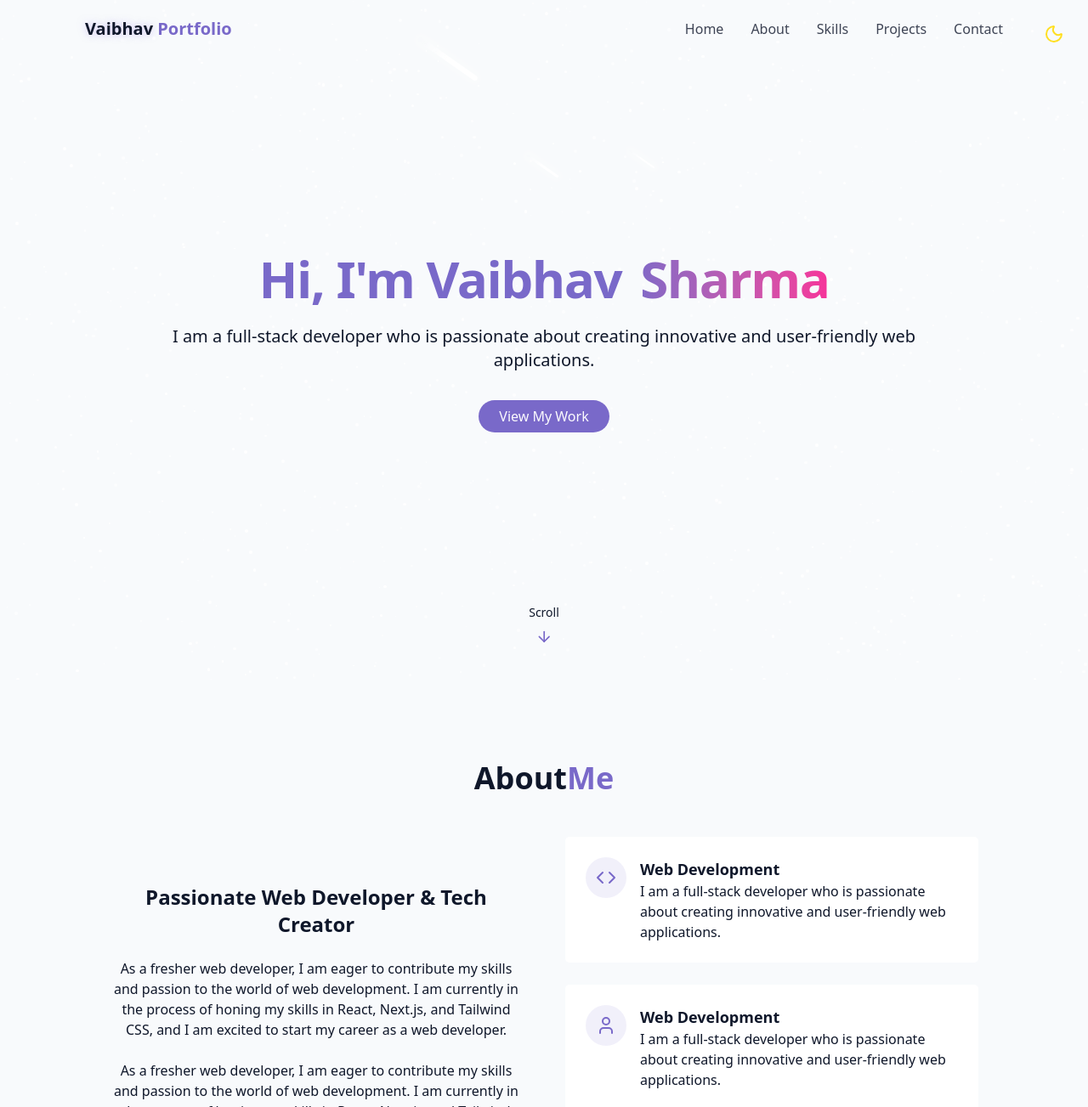
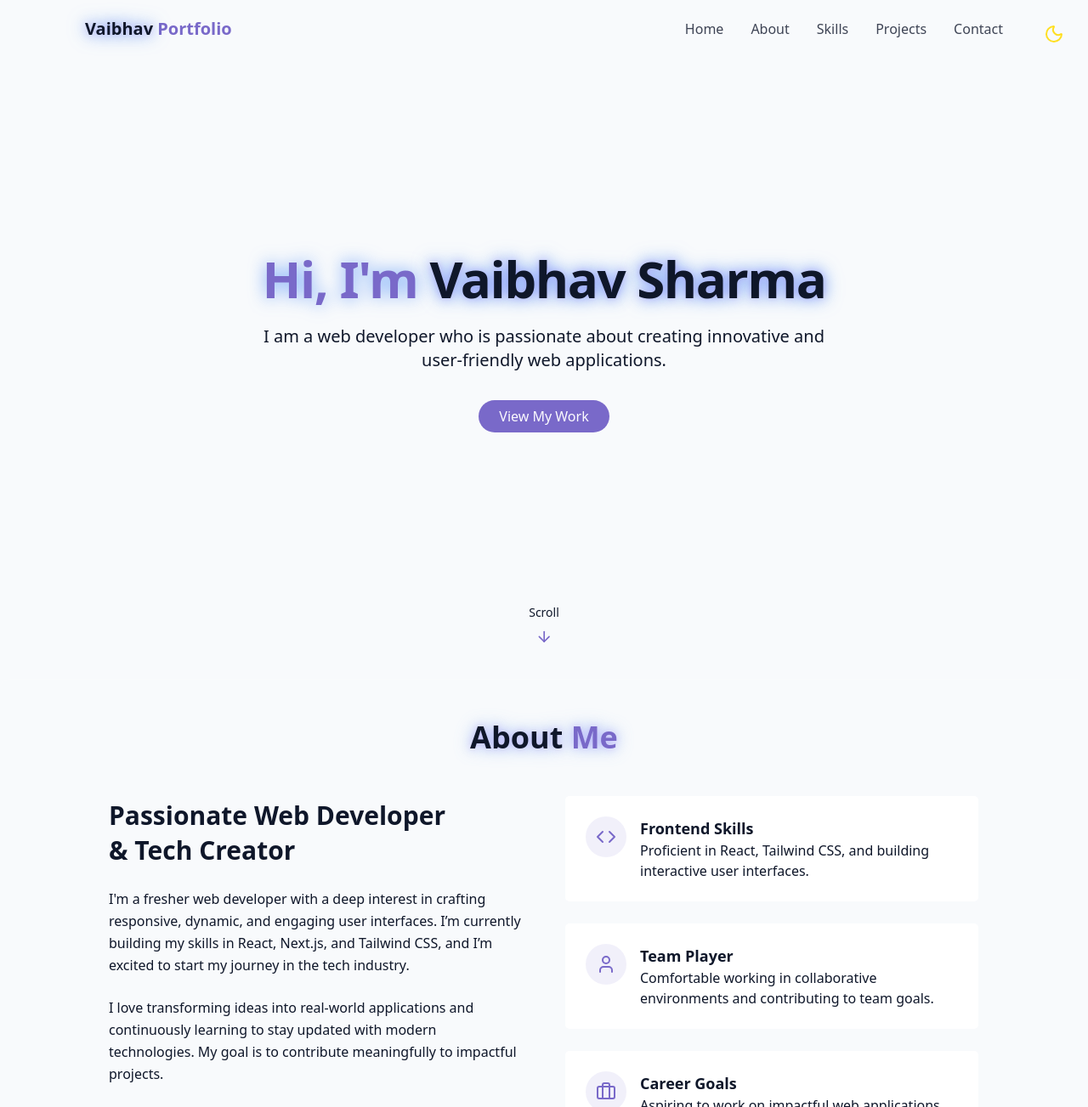
Before and after one commit to proCoderVS/Portfolio1, a React (Vite) app: page / in a window 1280 px wide. Shown: the top 1303 px of the page at 85% size. Built offline with nearby package versions, Linux system fonts and the light colour scheme.

Commit message:
third commit

```diff
--- a/src/components/AboutSection.jsx
+++ b/src/components/AboutSection.jsx
@@ -1,31 +1,41 @@
-import { Briefcase } from "lucide-react";
-import { Code } from "lucide-react";
-import { Github } from "lucide-react";
-import { Linkedin } from "lucide-react";
-import { User } from "lucide-react";
+import { Briefcase, Code, Github, Linkedin, User } from "lucide-react";
+import resume from "../assets/Vaibhav_Sharma_Resume_.pdf";
+
 export const AboutSection = () => {
-    return <section id="about" className="py-24 px-4 relative">
-        {" "}
+  return (
+    <section id="about" className="py-12 px-4 relative bg-secondary/30 rounded-xl shadow-[0_0_30px_rgba(255,255,255,0.2)] ring-1 ring-white/10">
       <div className="container mx-auto max-w-5xl">
-            <h2 className="text-3xl md:text-4xl font-bold mb-12 text-center" >
-                About<span className="text-primary">Me</span>
+        <h2 className="text-glow drop-shadow-[0_0_10px_rgba(59,130,246,0.4)] text-3xl md:text-4xl font-bold mb-12 text-center">
+          About <span className="text-primary">Me</span>
         </h2>
 
-            <div className="grid grid-cols-1 md:grid-cols-2 gap-12 items-center">
-                <div className="space-y-6">
-                    <h3 className="text-2xl semibold font-bold">Passionate Web Developer & Tech Creator</h3>
-                    <p className="text-muted-foreground">
-                        As a fresher web developer, I am eager to contribute my skills and passion to the world of web development. I am currently in the process of honing my skills in React, Next.js, and Tailwind CSS, and I am excited to start my career as a web developer.
+        <div className="grid grid-cols-1 md:grid-cols-2 gap-12 items-start md:items-center">
+          {/* LEFT TEXT SECTION */}
+          <div className="space-y-6 text-left max-w-prose mx-auto md:mx-0">
+            <h3 className="text-2xl md:text-3xl font-bold leading-snug">
+              Passionate Web Developer <br className="hidden sm:block" /> & Tech Creator
+            </h3>
+            <p className="text-muted-foreground leading-relaxed">
+              I'm a fresher web developer with a deep interest in crafting responsive, dynamic, and engaging user interfaces. I’m currently building my skills in React, Next.js, and Tailwind CSS, and I’m excited to start my journey in the tech industry.
             </p>
-                    <p className="text-muted-foreground">
-                        As a fresher web developer, I am eager to contribute my skills and passion to the world of web development. I am currently in the process of honing my skills in React, Next.js, and Tailwind CSS, and I am excited to start my career as a web developer.
+            <p className="text-muted-foreground leading-relaxed">
+              I love transforming ideas into real-world applications and continuously learning to stay updated with modern technologies. My goal is to contribute meaningfully to impactful projects.
             </p>
-                    <div className="flex flex-col sm:flex-row gap-4 pt-4 justify-center">
-                        <a href="contact" className="cosmic-button">{" "}Get In Touch</a>
-                        <a href="" className="px-6 py-2 rounded-full border border-primary hover:bg-primary/10 transition-colors ">{" "}Download CV</a>
+
+            <div className="flex flex-col sm:flex-row gap-4 pt-4">
+              <a href="#contact" className="cosmic-button">Get In Touch</a>
+             <a
+                href={resume}
+                download="Vaibhav_Sharma_Resume_.pdf"
+                className="px-6 py-2 rounded-full border border-primary hover:bg-primary/10 transition-colors"
+                    >
+            Download CV
+            </a>
+
             </div>
           </div>
 
+          {/* RIGHT ICON CARDS */}
           <div className="grid grid-cols-1 gap-6">
             <div className="gradient-border p-6 card-hover">
               <div className="flex items-start gap-4">
@@ -33,37 +43,37 @@ export const AboutSection = () => {
                   <Code className="h-6 w-6 text-primary" />
                 </div>
                 <div className="text-left">
-                                <h4 className="font-semibold text-lg">Web Development</h4>
+                  <h4 className="font-semibold text-lg">Frontend Skills</h4>
                   <p className="text-muted-foreground">
-                                    I am a full-stack developer who is passionate about creating innovative and user-friendly web applications.
+                    Proficient in React, Tailwind CSS, and building interactive user interfaces.
                   </p>
                 </div>
               </div>
             </div>
+
             <div className="gradient-border p-6 card-hover">
               <div className="flex items-start gap-4">
                 <div className="p-3 rounded-full bg-primary/10">
                   <User className="h-6 w-6 text-primary" />
-
                 </div>
                 <div className="text-left">
-                                <h4 className="font-semibold text-lg">Web Development</h4>
+                  <h4 className="font-semibold text-lg">Team Player</h4>
                   <p className="text-muted-foreground">
-                                    I am a full-stack developer who is passionate about creating innovative and user-friendly web applications.
+                    Comfortable working in collaborative environments and contributing to team goals.
                   </p>
                 </div>
               </div>
             </div>
+
             <div className="gradient-border p-6 card-hover">
               <div className="flex items-start gap-4">
                 <div className="p-3 rounded-full bg-primary/10">
                   <Briefcase className="h-6 w-6 text-primary" />
-
                 </div>
                 <div className="text-left">
-                                <h4 className="font-semibold text-lg">Web Development</h4>
+                  <h4 className="font-semibold text-lg">Career Goals</h4>
                   <p className="text-muted-foreground">
-                                    I am a full-stack developer who is passionate about creating innovative and user-friendly web applications.
+                    Aspiring to work on impactful web applications and continuously improve my skills.
                   </p>
                 </div>
               </div>
@@ -71,5 +81,6 @@ export const AboutSection = () => {
           </div>
         </div>
       </div>
-    </section>;
+    </section>
+  );
 };
--- a/src/components/ContactSection.jsx
+++ b/src/components/ContactSection.jsx
@@ -1,4 +1,5 @@
-import { Instagram, Linkedin, Mail, MapPin, Phone, Send, Twitter } from "lucide-react";
+import { Instagram, Linkedin, Mail, MapPin, Phone, Send, Twitter, } from "lucide-react";
+import { Laptop2 as LeetcodeIcon } from "lucide-react";
 import { cn } from "@/lib/util";
 import { toast, ToastContainer } from 'react-toastify';
 import 'react-toastify/dist/ReactToastify.css';
@@ -15,12 +16,15 @@ export const ContactSection = () => {
     }, 1500);
 };
   return (
-<section id="contact" className="scroll-mt-24 py-24 px-4 relative bg-secondry/30">
+<section id="contact" className="py-12 px-4 relative bg-secondary/30 rounded-xl shadow-[0_0_30px_rgba(255,255,255,0.2)] ring-1 ring-white/10">
             <div className="container mx-auto max-w-5xl">
                 <h2 className="text-3xl md:text-4xl font-bold mb-12 text-center">
-                    Get In <span className="text-primary">Touch</span>
+                    <h2 className="text-3xl md:text-4xl font-bold text-center text-white drop-shadow-[0_0_10px_rgba(59,130,246,0.4)] mb-2">
+  Get In <span className="text-primary drop-shadow-[0_0_10px_rgba(59,130,246,0.7)]">Touch</span>
+</h2>
+
                 </h2>
-                <p className="text-center text-muted-foreground mb-12 max-w-2xl mx-auto">
+                <p className="text-lg md:text-xl text-muted-foreground mb-12 max-w-2xl mx-auto opacity-0 animate-fade-in-delay-3">
                     If you have any inquiries or would like to collaborate on a project, please don't hesitate to reach out.
                     I'm always open to new opportunities and discussions.
                 </p>
@@ -36,8 +40,8 @@ export const ContactSection = () => {
                                 </div>
                                 <div>
                                     <h4 className="font-medium">Email</h4>
-                                    <a href="mailto:hello@me.com" className="text-muted-foreground hover:text-primary transition-colors">
-                                        hello@me.com
+                                    <a href="mailto:sh.vaibhav494@gmail.com" className="text-muted-foreground hover:text-primary transition-colors">
+                                        sh.vaibhav494@gmail.com
                                     </a>
                                 </div>
                             </div>
@@ -47,8 +51,8 @@ export const ContactSection = () => {
                                 </div>
                                 <div>
                                     <h4 className="font-medium">Phone</h4>
-                                    <a href="tel:1234567890" className="text-muted-foreground hover:text-primary transition-colors">
-                                        +123 456 7890
+                                    <a href="tel:8382930869" className="text-muted-foreground hover:text-primary transition-colors">
+                                        +838 293 0869
                                     </a>
                                 </div>
                             </div>
@@ -68,11 +72,12 @@ export const ContactSection = () => {
                         <div className="pt-8">
                             <h4 className="font-medium mb-4">Connect With Me</h4>
                             <div className="flex items-center space-x-4">
-                                <a href="#" target="_blank" rel="noopener noreferrer">
+                                <a href="https://www.linkedin.com/in/vaibhav-sharma-53a091292/" target="_blank" rel="noopener noreferrer">
                                     <Linkedin />
                                 </a>
-                                <a href="#" target="_blank" rel="noopener noreferrer">
-                                    <Instagram />
+                                <a href="https://leetcode.com/u/vaibhavsh99/" target="_blank" rel="noopener noreferrer">
+
+                                <LeetcodeIcon className="w-6 h-6 text-primary"/>
                                 </a>
                                 <a href="#" target="_blank" rel="noopener noreferrer">
                                     <Twitter />
--- a/src/components/HeroSection.jsx
+++ b/src/components/HeroSection.jsx
@@ -5,12 +5,12 @@ export const HeroSection = () => {
       <div className="container max-w-4xl mx-auto text-center z-10">
         <div className="space-y-6">
           <h1 className="text-4xl md:text-6xl font-bold tracking-tight">
-            <span className="text-primary opacity-0 animate-fade-in-delay-1">Hi, I'm</span>
-            <span className="text-primary opacity-0 animate-fade-in-delay-2">{" "}Vaibhav</span>
-            <span className="text-gradient ml-2 opacity-0 animate-fade-in-delay-3">{" "}Sharma</span>
+            <span className="text-primary drop-shadow-[0_0_10px_rgba(59,130,246,0.7)] opacity-0 animate-fade-in-delay-1">Hi, I'm</span>
+            <span className="text-glow text-foreground drop-shadow-[0_0_10px_rgba(59,130,246,0.7)]">{" "}Vaibhav</span>
+            <span className="text-glow text-foreground drop-shadow-[0_0_10px_rgba(59,130,246,0.7)]">{" "}Sharma</span>
           </h1>
-          <p className="text-lg md:text-xl text-nuted-foreground max-2-2xl mx-auto opacity-0 animate-fade-in-delay-3">
-            I am a full-stack developer who is passionate about creating innovative and user-friendly web applications.
+          <p className="text-lg md:text-xl text-muted-foreground max-w-2xl mx-auto opacity-0 animate-fade-in-delay-3">
+            I am a web developer who is passionate about creating innovative and user-friendly web applications.
           </p>
           <div className="pt-4 opacity-0 animate-fade-in-delay-4">
             <a href="#projects" className="cosmic-button">
--- a/src/components/Navbar.jsx
+++ b/src/components/Navbar.jsx
@@ -37,7 +37,7 @@ export const Navbar = () => {
           href="#hero"
         >
           <span className="relative z-10">
-            <span className="text-glow text-foreground">Vaibhav</span> Portfolio
+            <span className="text-glow text-foreground drop-shadow-[0_0_10px_rgba(59,130,246,0.7)]">Vaibhav</span> Portfolio
           </span>
         </a>
 
--- a/src/components/ProjectsSection.jsx
+++ b/src/components/ProjectsSection.jsx
@@ -1,88 +1,124 @@
 import { ExternalLink } from "lucide-react";
 import { Github } from "lucide-react";
-// import React from "react";
 
-const projects=[
+const projects = [
   {
-        id:1,
-        title:"Hospital Management System",
-        description:"A comprehensive hospital management system that streamlines patient care and administrative tasks.Also includes Ward and Beds Assignment System.",
-        image:"/projects/project3.png",
-        tags :["ReactJS","MUI","NodeJS","ExpressJS","MongoDB"],
-        demoUrl:"#",
-        githubUrl:"#",
+    id: 1,
+    title: "Medi+ (Hospital Management System)",
+    description:
+      "A hospital management platform with real-time bed and ward management using React.js. Scalable for real-world hospital deployment.",
+    image: "/projects/project3.png",
+    tags: ["MERN"],
+    demoUrl: "https://sm-hospital.vercel.app/",
+    githubUrl: "https://github.com/PrashantShukla7/Hospital-management",
   },
   {
-        id:2,
-        title:"News Web",
-        description:"A beautiful dynamic news web app which provides latest news from various sources. It allows users to filter news by category and search for specific topics.",
-        image:"/projects/project2.png",
-        tags :["ReactJS","Tailwind","Bootstrap"],
-        demoUrl:"#",
-        githubUrl:"#",
+    id: 2,
+    title: "NewsWeb",
+    description:
+      "A dynamic news web app using ReactJS. Integrated category-wise filters and news from various sources with a responsive UI.",
+    image: "/projects/project2.png",
+    tags: ["Frontend"],
+    demoUrl: "#",
+    githubUrl: "https://github.com/proCoderVS/News-Web",
   },
   {
-        id:3,
-        title:"EV Charging Statioon Finder",
-        description:"A web application that helps users find nearby electric vehicle charging stations. It provides real-time information on station availability and location.",
-        image:"/projects/project1.png",
-        tags :["ReactJS","Tailwind","NodeJS","ExpressJS","MongoDB"],
-        demoUrl:"#",
-        githubUrl:"#",
+    id: 3,
+    title: "VE-quest (EV Charging Finder)",
+    description:
+      "Frontend for an EV Charging Website. Features real-time EV station tracking, shortest & traffic-free route suggestions.",
+    image: "/projects/project1.png",
+    tags: ["Frontend"],
+    demoUrl: "#", // Update when deployed
+    githubUrl: "https://github.com/PrashantShukla7/lyriqon",
   },
-]
+];
 
 export const ProjectsSection = () => {
   return (
     <section id="projects" className="py-12 px-4 relative">
       <div className="container mx-auto max-w-5xl">
-                <h2 className="text-3xl md:text-4xl font-bold">
-                    {" "}
-                Featured<span className="text-primary"> Projects</span>
+        <h2 className="text-3xl md:text-4xl font-bold text-center text-white drop-shadow-[0_0_10px_rgba(59,130,246,0.4)] mb-4 ">
+          Featured <span className="text-primary drop-shadow-[0_0_10px_rgba(59,130,246,0.7)]">Projects</span>
         </h2>
-                <p className="text-center text-muted-foreground mb-12 max-w-2xl mx-auto">
+        <p className="text-lg md:text-xl text-muted-foreground mb-12 max-w-2xl mx-auto opacity-0 animate-fade-in-delay-3">
           A showcase of my work, highlighting the skills and technologies I've used to build impactful projects.
         </p>
+
+        {/* Project Cards */}
         <div className="grid grid-cols-1 md:grid-cols-2 lg:grid-cols-3 gap-8">
-                    {projects.map((project,key) => (
-                        <div key={key} className="group bg-card rounded-lg overflow-hidden shadow-xs card-hover"
+          {projects.map((project, key) => (
+            <div
+              key={key}
+              className="group bg-card rounded-lg overflow-hidden shadow-md card-hover flex flex-col h-full"
             >
+              {/* Image */}
               <div className="h-48 overflow-hidden">
-                        <img src={project.image} alt={project.title} className="w-full h-full object-cover transition-transform duration-500 group-hover:scale-110"/>
+                <img
+                  src={project.image}
+                  alt={project.title}
+                  className="w-full h-full object-cover transition-transform duration-500 group-hover:scale-110"
+                />
               </div>
-                        <div className="p-6">
+
+              {/* Content */}
+              <div className="p-6 flex flex-col justify-between flex-grow">
+                {/* Tags */}
                 <div className="flex flex-wrap gap-2 mb-4">
-                                {project.tags.map((tag) => (
-                                    <span className="px-2 py-1 text-xs font-medium border rounded-full bg-secondary text-secondary-foreground">
+                  {project.tags.map((tag, index) => (
+                    <span
+                      key={index}
+                      className="px-2 py-1 text-xs font-medium border rounded-full bg-secondary text-secondary-foreground"
+                    >
                       {tag}
                     </span>
                   ))}
                 </div>
 
+                {/* Title and Description */}
+                <div className="mb-4">
                   <h3 className="text-xl font-semibold mb-1">{project.title}</h3>
-                            <p className="text-muted-foreground text-sm mb-4">{project.description}
-                            </p>
-                            <div className="flex justify-between item-center">
+                  <p className="text-muted-foreground text-sm">{project.description}</p>
+                </div>
+
+                {/* Links */}
+                <div className="mt-auto pt-2 flex items-center justify-between">
                   <div className="flex space-x-3">
-                                    <a href={project.demoUrl}
+                    <a
+                      href={project.demoUrl}
                       target="_blank"
-                                    className="text-foreground/80 hover:primary transition-colors duration-300"><ExternalLink size={20}/></a>
-                                    <a href={project.githubUrl}
+                      rel="noopener noreferrer"
+                      className="text-foreground/80 hover:text-primary transition-colors duration-300"
+                    >
+                      <ExternalLink size={20} />
+                    </a>
+                    <a
+                      href={project.githubUrl}
                       target="_blank"
-                                    className="text-foreground/80 hover:primary transition-colors duration-300"><Github size={20}/></a>
+                      rel="noopener noreferrer"
+                      className="text-foreground/80 hover:text-primary transition-colors duration-300"
+                    >
+                      <Github size={20} />
+                    </a>
                   </div>
                 </div>
               </div>
             </div>
           ))}
         </div>
+
+        {/* GitHub Link */}
         <div className="text-center mt-12">
-                    <a className="cosmic-button w-fit items-center mx-auto gap-2" href="https://github.com/yourusername" target="_blank">
-                       Check my Github
+          <a
+            className="cosmic-button w-fit items-center mx-auto gap-2"
+            href="https://github.com/proCoderVS"
+            target="_blank"
+            rel="noopener noreferrer"
+          >
+            Check my GitHub
           </a>
         </div>
       </div>
-
     </section>
   );
-}
+};
--- a/src/components/SkillsSection.jsx
+++ b/src/components/SkillsSection.jsx
@@ -22,10 +22,10 @@ export const SkillsSection = () => {
   );
 
   return (
-    <section id="skills" className="py-12 px-4 relative bg-secondary/30">
+    <section id="skills" className="py-12 px-4 relative bg-secondary/30 rounded-xl shadow-[0_0_30px_rgba(255,255,255,0.2)] ring-1 ring-white/10">
       <div className="container mx-auto max-w-5xl">
-        <h2 className="text-3xl md:text-4xl font-bold mb-12 text-center">
-          My <span className="text-primary">Skills</span>
+        <h2 className="text-3xl md:text-4xl font-bold mb-12 text-center text-white drop-shadow-[0_0_10px_rgba(59,130,246,0.4)]">
+          My <span className="text-primary drop-shadow-[0_0_10px_rgba(59,130,246,0.7)]">Skills</span>
         </h2>
 
         <div className="flex flex-wrap justify-center gap-4 mb-12">
--- a/src/index.css
+++ b/src/index.css
@@ -140,7 +140,7 @@
  }
  @utility meteor{
   @apply absolute bg-linear-to-r from-white via-white to-transparent rounded-full;
-  box-shadow: 0 0 10px 5px rgba(255,255,255,0.3);
+  box-shadow: 0 0 5px 3px rgba(255,255,255,0.3);
  }
 #root{
   max-width:100%;
```
Also changed, not shown: src/components/StarBackground.jsx (+5 -5 lines), 1 other file (tests, documents, lock files or other folders). Lines whose indentation alone changed are shown as unchanged.
